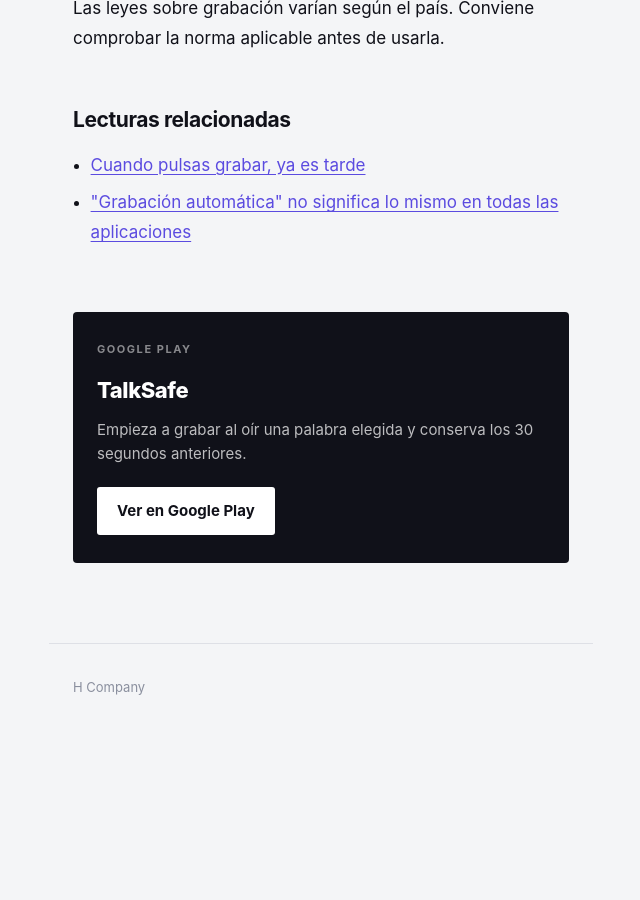
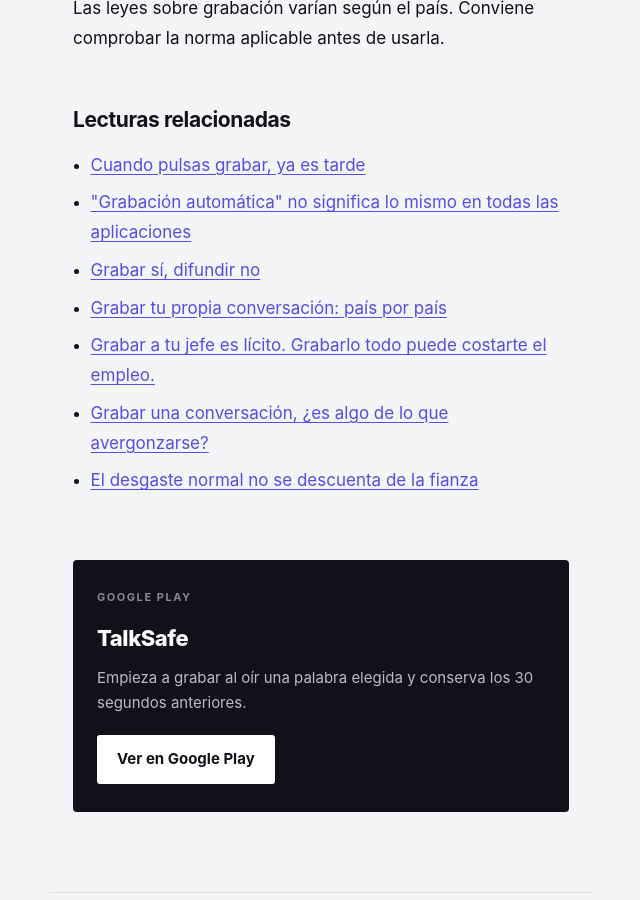
Before and after one commit to hcompany-kr/hcompany-kr.github.io, a Jekyll site: the page built from talksafe/es/index.html, in a window 1280 px wide and 900 px high, scrolled down 3932 px. Shown: the whole window, without its empty margins (319-959 px from the left). Built offline with Jekyll 4.4.1, drawn with Linux system fonts in a browser that asks for light colours; some web fonts are replaced; before the commit the page ends 4679 px from its top, so only the background shows below that.

Commit message:
Add files via upload

```diff
--- a/talksafe/es/index.html
+++ b/talksafe/es/index.html
@@ -191,6 +192,11 @@
       <ul>
         <li><a href="{{ '/blog/es/recording-delay/' | relative_url }}">Cuando pulsas grabar, ya es tarde</a></li>
         <li><a href="{{ '/blog/es/auto-recording-types/' | relative_url }}">"Grabación automática" no significa lo mismo en todas las aplicaciones</a></li>
+        <li><a href="{{ '/blog/es/recording-consent-law/' | relative_url }}">Grabar sí, difundir no</a></li>
+        <li><a href="{{ '/blog/es/grabar-latinoamerica/' | relative_url }}">Grabar tu propia conversación: país por país</a></li>
+        <li><a href="{{ '/blog/es/grabar-en-el-trabajo/' | relative_url }}">Grabar a tu jefe es lícito. Grabarlo todo puede costarte el empleo.</a></li>
+        <li><a href="{{ '/blog/es/etica-grabacion/' | relative_url }}">Grabar una conversación, ¿es algo de lo que avergonzarse?</a></li>
+        <li><a href="{{ '/blog/es/fianza-alquiler/' | relative_url }}">El desgaste normal no se descuenta de la fianza</a></li>
       </ul>
 
     </div>
```
Also changed, not shown: other parts of talksafe/es/index.html (+2 -1 lines).
